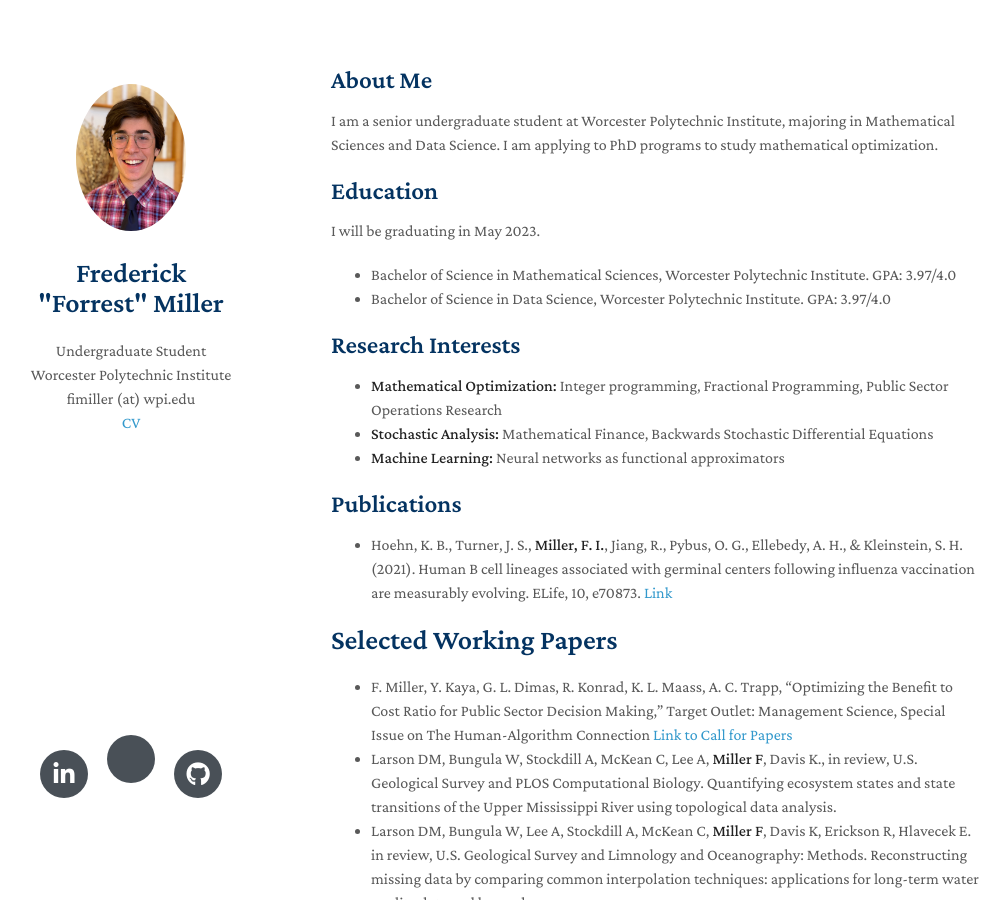
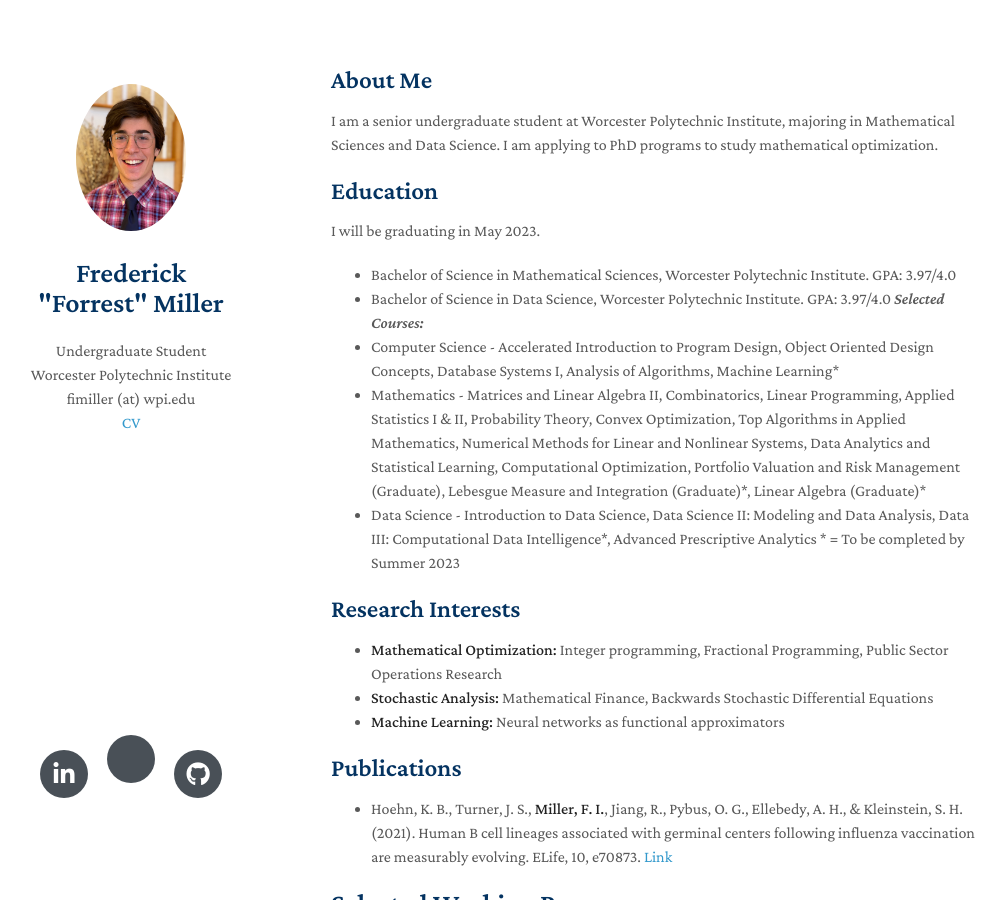
Before and after one commit to fimiller/fimiller.github.io, a Jekyll site: the page built from index.md, in a window 1280 px wide and 900 px high. Shown: the whole window, without its empty margins (139-1147 px from the left). Built offline with Jekyll 4.4.1, drawn with Linux system fonts in a browser that asks for light colours; nearby versions of some CDN libraries; a style sheet for code colours, icons or effects is not loaded; our own code applies the rules of GitHub Pages for plain Markdown files.

Commit message:
classes add

```diff
--- a/index.md
+++ b/index.md
@@ -10,7 +10,11 @@ I am a senior undergraduate student at Worcester Polytechnic Institute, majoring
 I will be graduating in May 2023.
 - Bachelor of Science in Mathematical Sciences, Worcester Polytechnic Institute. GPA: 3.97/4.0
 - Bachelor of Science in Data Science, Worcester Polytechnic Institute. GPA: 3.97/4.0
-
+*Selected Courses:*
+- Computer Science - Accelerated Introduction to Program Design, Object Oriented Design Concepts, Database Systems I, Analysis of Algorithms, Machine Learning*
+- Mathematics - Matrices and Linear Algebra II, Combinatorics, Linear Programming, Applied Statistics I & II, Probability Theory, Convex Optimization, Top Algorithms in Applied Mathematics, Numerical Methods for Linear and Nonlinear Systems, Data Analytics and Statistical Learning,  Computational Optimization, Portfolio Valuation and Risk Management (Graduate), Lebesgue Measure and Integration (Graduate)\*, Linear Algebra (Graduate)\*
+- Data Science - Introduction to Data Science, Data Science II: Modeling and Data Analysis, Data III: Computational Data Intelligence\*, Advanced Prescriptive Analytics
+\* = To be completed by Summer 2023
 
 ## Research Interests
 
```
